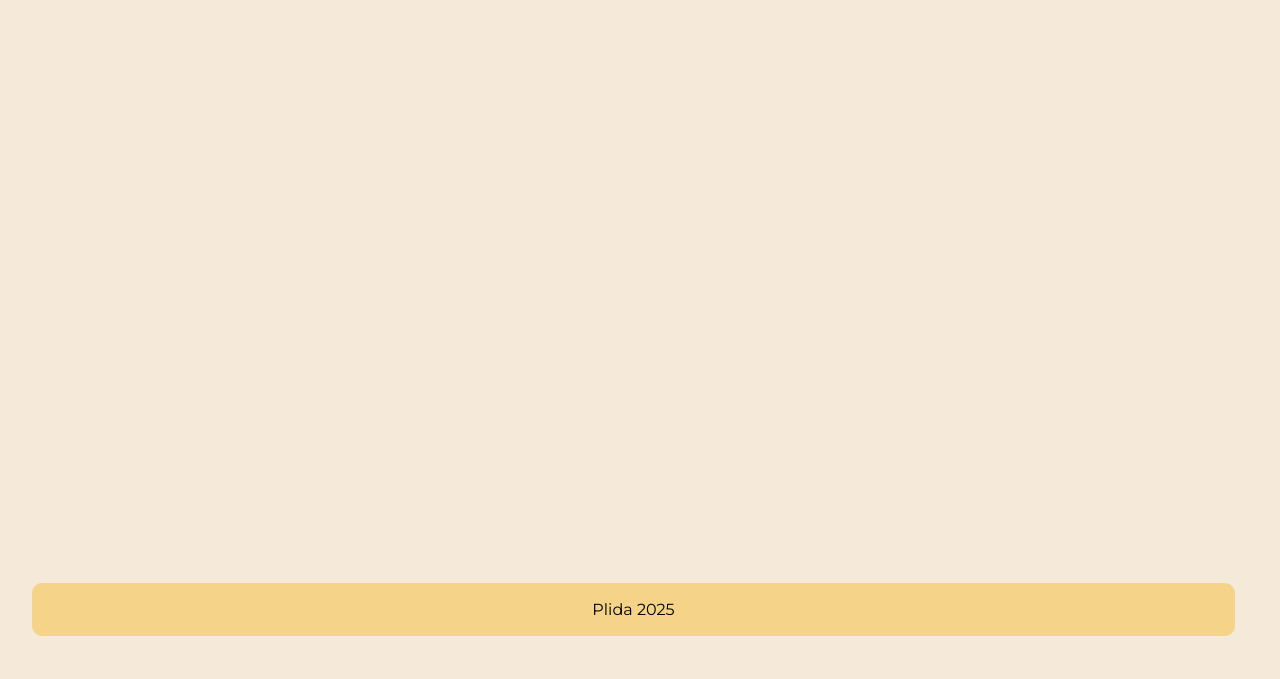
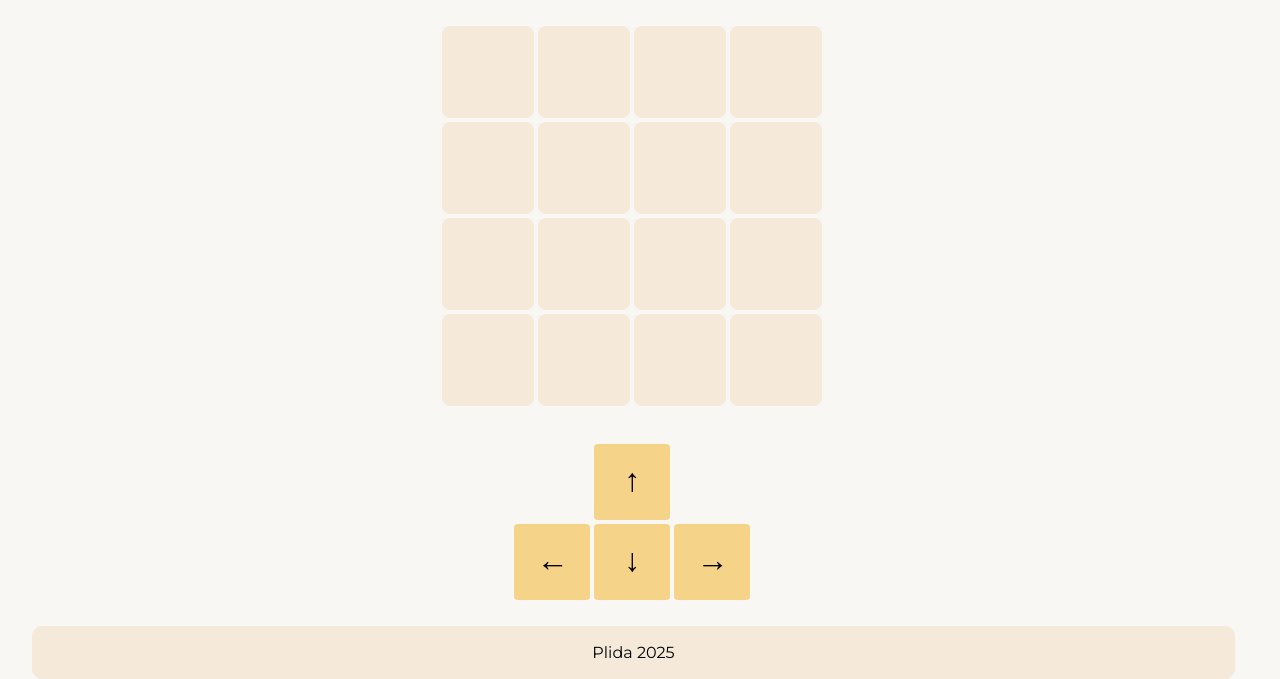
Before and after one commit to plida/itmo_webdev, a plain HTML site: page public/lab3/index.html in a window 1280 px wide. Shown: the part 164-843 px from the top of the page. Before the commit the page ends 800 px from the top, so only its background shows below. Drawn offline with nearby package versions, Linux system fonts and the light colour scheme; files that its build step writes are made by us from their sources.

Commit message:
game board, game controls

```diff
--- a/public/lab3/script.js
+++ b/public/lab3/script.js
@@ -1,4 +1,11 @@
 // VARIABLES
+
+// FUNCTIONS
+
+function moveBoard(direction){
+  direction = direction.toLowerCase();
+  console.log(direction);
+}
 
 // PAGE SETUP
 const page = document.body;
@@ -51,6 +58,51 @@ const footer_text = document.createElement('span');
 footer_text.textContent = 'Plida 2025';
 footer.appendChild(footer_text);
 
+// MAIN
+const main_container = document.createElement('div');
+main_container.classList.add('main-container');
+main.appendChild(main_container);
+
+const board = document.createElement('section');
+board.classList.add('gameboard');
+main_container.appendChild(board);
+for (let i = 1; i < 17; i++){
+  let board_tile = document.createElement('div');
+  board_tile.classList.add('gameboard__tile');
+  board.appendChild(board_tile);
+}
+
+const controls = document.createElement('section');
+controls.classList.add('controls');
+main_container.appendChild(controls);
+const controls_left = document.createElement('button');
+controls_left.classList.add('controls__arrow');
+controls_left.classList.add('controls__arrow-left');
+controls_left.addEventListener('click', () => {moveBoard('left')});
+controls.appendChild(controls_left);
+const controls_right = document.createElement('button');
+controls_right.classList.add('controls__arrow');
+controls_right.classList.add('controls__arrow-right');
+controls_right.addEventListener('click', () => {moveBoard('right')});
+controls.appendChild(controls_right);
+const controls_down = document.createElement('button');
+controls_down.classList.add('controls__arrow');
+controls_down.classList.add('controls__arrow-down');
+controls_down.addEventListener('click', () => {moveBoard('down')});
+controls.appendChild(controls_down);
+const controls_up = document.createElement('button');
+controls_up.classList.add('controls__arrow');
+controls_up.classList.add('controls__arrow-up');
+controls_up.addEventListener('click', () => {moveBoard('up')});
+controls.appendChild(controls_up);
+
+document.addEventListener("keydown", (e) => {
+  if (e.code.indexOf('Arrow') == 0){
+    moveBoard(e.code.slice(5));
+  }
+})
+
+
 
 if (localStorage.getItem('tasklist-test')){
 }
--- a/public/lab3/style.scss
+++ b/public/lab3/style.scss
@@ -1,6 +1,6 @@
-$color-background: #F5E9DA;
-$color-primary: #F5D389;
-$color-secondary: #F5C489;
+$color-background: #f8f7f3;
+$color-primary: #F5E9DA;
+$color-secondary: #F5D389;
 $transition-primary: 0.25s ease;
 $border-radius-small: 0.3125rem;
 $border-radius-regular: 0.625rem;
@@ -13,6 +13,7 @@ $color-active-inv: #89b3ea;
 $settings-basis: 49%;
 $task_min-width: 12.5rem;
 $task_scale: 1;
+$tile-size: 6rem;
 
 body{
   background-color: $color-background;
@@ -35,9 +36,11 @@ button, input[type='radio'], input[type='submit']{
 
 .main-container{
   display: flex;
+  flex-direction: column;
+  justify-content: space-around;
+  align-items: center;
   width: 85%;
-  justify-content: space-around;
-  margin: 1.5rem auto 0.5rem auto;
+  margin: 1.5rem auto;
 }
 
 header{
@@ -131,6 +134,76 @@ footer{
   margin: auto auto 0 auto;
 }
 
+.gameboard{
+  background-color: $color-background;
+
+  padding: 0.125rem;
+  border-radius: 0.5rem;
+
+  display: grid;
+  grid-template-columns:  repeat(4, $tile-size);
+  grid-template-rows: repeat(4, $tile-size);
+
+  &__tile{
+    background-color: $color-primary;
+    margin: 0.125rem;
+    border-radius: 0.5rem;
+  }
+}
+
+.controls{
+  display: grid;
+  grid-template-columns: repeat(3, calc($tile-size - 1rem));
+  grid-template-rows: repeat(2, calc($tile-size - 1rem));
+  margin: 2rem auto auto auto;
+  &__arrow{
+    border: none;
+    border-radius: 0.25rem;
+    margin: 0.125rem;
+    font-size: 2rem;
+    &-left{
+      grid-column: 1;
+      grid-row: 2;
+    }
+    &-up{
+      grid-column: 2;
+      grid-row: 1;
+    }
+    &-right{
+      grid-column: 3;
+      grid-row: 2;
+    }
+    &-down{
+      grid-column: 2;
+      grid-row: 2;
+    }
+    &:after{
+      display: inline-block;
+      font-family: sans-serif;
+      position: relative;
+      top: -0.125rem;
+      height: 0;
+      display: flex;
+      align-items: center;
+      justify-content: center;
+    }
+    &-left:after{
+      content: '\2190';
+    }
+    &-up:after{
+      content: '\2191';
+    }
+    &-right:after{
+      content: '\2192';
+    }
+    &-down:after{
+      content: '\2193';
+    }
+  }
+
+}
+
+
 @media only screen and (max-width: 1080px){
   .main-container{
     width: 90%;
@@ -184,6 +257,18 @@ footer{
 }
 
 @media only screen and (max-width: 512px){
+  $tile-size: 4rem;
+  .gameboard{
+    grid-template-columns: repeat(4, $tile-size);
+    grid-template-rows: repeat(4, $tile-size);
+  }
+  .controls{
+    grid-template-columns: repeat(3, calc($tile-size - 0.5rem));
+    grid-template-rows: repeat(2, calc($tile-size - 0.5rem));
+    &__arrow{
+      font-size: 1.5rem;
+    }
+  }
   .site-name-long{
     display: none;
   }
```
